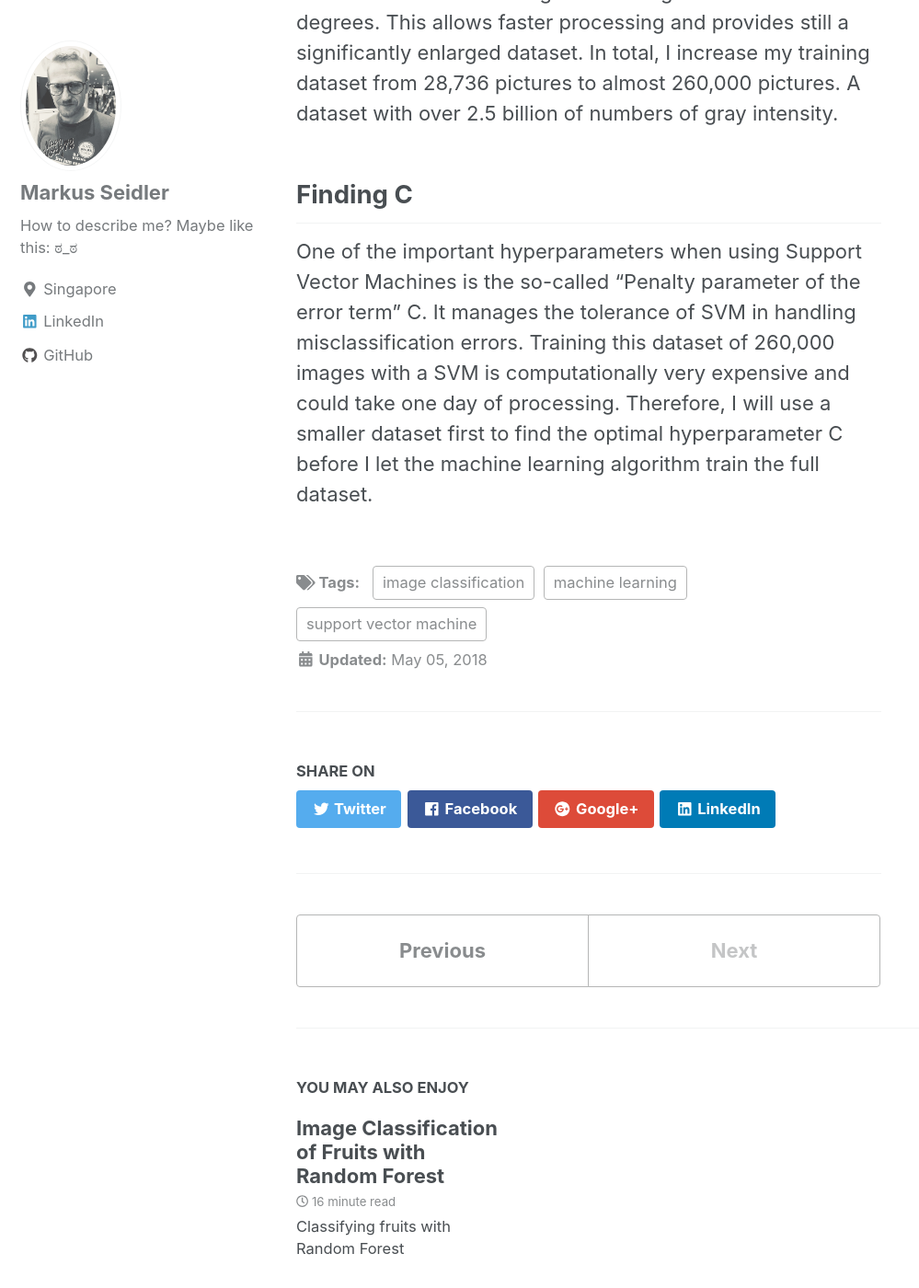
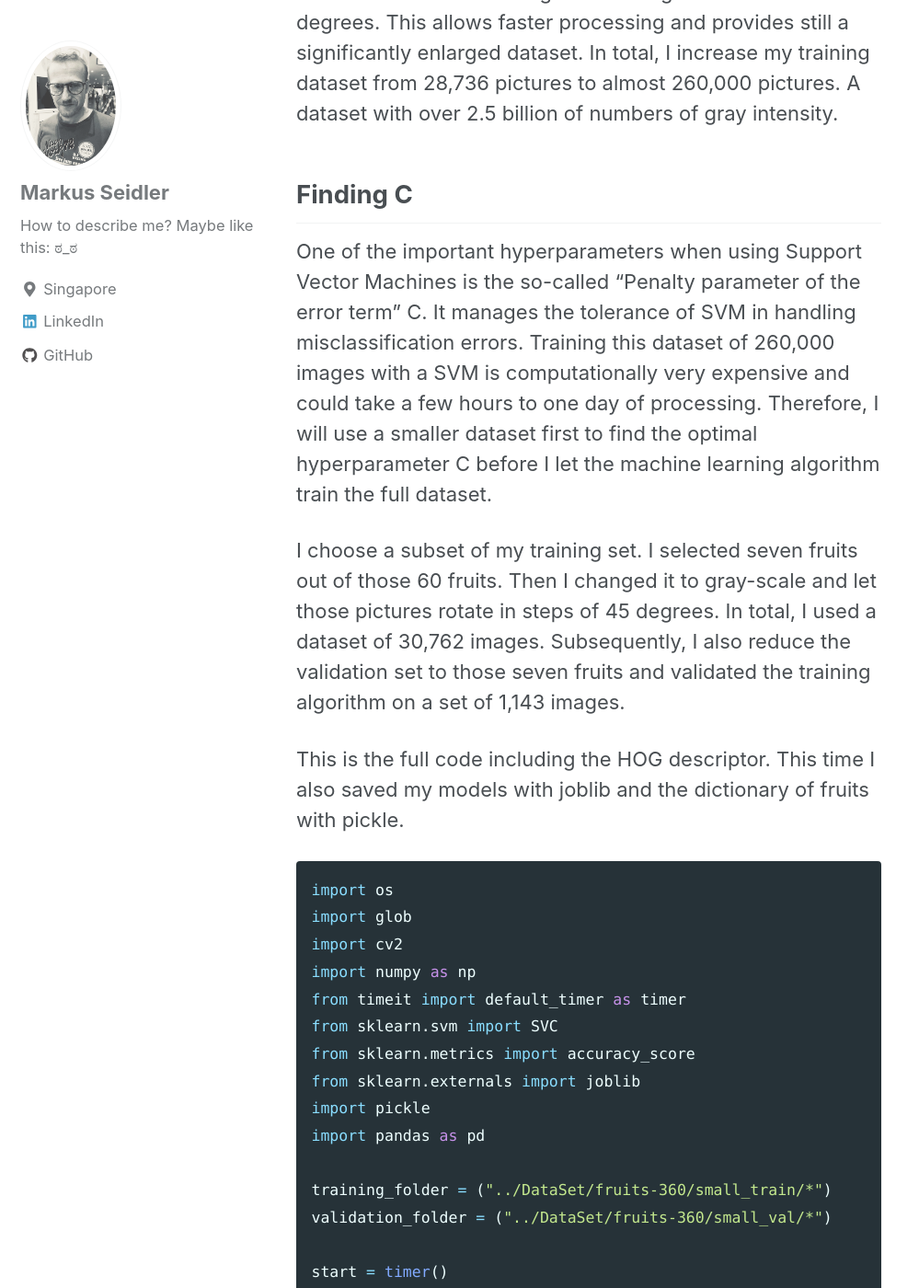
Before and after one commit to markusseidler/markusseidler.github.io, a Jekyll site: the page built from _posts/2018-05-02-IRCHOGSVM.md, in a window 1280 px wide and 1400 px high, scrolled down 13892 px. Shown: the whole window at 92% size, without its empty margins (0-999 px from the left). Built offline with Jekyll 4.4.1, drawn with Linux system fonts in a browser that asks for light colours; nearby versions of some CDN libraries; some of the changed text lies outside the part shown.

Commit message:
SVM C variation

````diff
--- a/_posts/2018-05-02-IRCHOGSVM.md
+++ b/_posts/2018-05-02-IRCHOGSVM.md
@@ -334,6 +334,171 @@
 is the so-called "Penalty parameter of the error term" C. It manages
 the tolerance of SVM in handling misclassification errors. Training this
 dataset of 260,000 images with a SVM is computationally very expensive and
-could take one day of processing. Therefore, I will use a smaller dataset first
-to find the optimal hyperparameter C before I let the machine learning
-algorithm train the full dataset.
+could take a few hours to one day of processing. Therefore, I will use a
+smaller dataset first to find the optimal hyperparameter C before I let
+the machine learning algorithm train the full dataset.
+
+I choose a subset of my training set. I selected seven fruits out of those
+60 fruits. Then I changed it to gray-scale and let those pictures
+rotate in steps of 45 degrees. In total, I used a dataset of 30,762 images.
+Subsequently, I also reduce the validation set to those seven fruits and
+validated the training algorithm on a set of 1,143 images.
+
+This is the full code including the HOG descriptor. This time I also saved
+my models with joblib and the dictionary of fruits with pickle.
+
+```python
+import os
+import glob
+import cv2
+import numpy as np
+from timeit import default_timer as timer
+from sklearn.svm import SVC
+from sklearn.metrics import accuracy_score
+from sklearn.externals import joblib
+import pickle
+import pandas as pd
+
+training_folder = ("../DataSet/fruits-360/small_train/*")
+validation_folder = ("../DataSet/fruits-360/small_val/*")
+
+start = timer()
+
+#creating empty lists, dictionaries and variables
+X_fruit_arrays = []
+y_fruit_ID = []
+
+name_dictionary = {}
+
+X_fruit_arrays_val = []
+y_fruit_ID_val = []
+name_dictionary_val = {}
+
+c_range = [1,3,5,8,10,15,20,25,30,40,50,100]
+accuracy = []
+duration = []
+
+count = 0
+count2 = 0
+count3 = 0
+count4 = 0
+
+#HOG parameters
+
+#how big is the image?
+winsize = (100, 100)
+
+#moving cells over the image, subset of image
+cellsize = (20, 20)
+
+#block to normalize vectors, to handle illumination, usually 2 x cell size
+blocksize = (20, 20)
+
+#overlap with neighboring cells. Usually 50% of blocksize
+blockstride = (10, 10)
+
+#number of bins of histogram, usually 9
+nbins = 9
+
+#Should the bins go from 0 to 180 degree (unsigned) or 0 to 360 (signed)? Usually unsigned
+signedGradients = False
+
+#no idea what it is but everyone says keep it default, there are not important?
+derivAperture = 1
+winSigma = -1.
+histogramNormType = 0
+L2HysThreshold = 0.2
+gammaCorrection = 1
+nlevels = 64
+
+
+hog = cv2.HOGDescriptor(winsize, cellsize, blocksize, blockstride, nbins, derivAperture, winSigma,
+                        histogramNormType, L2HysThreshold, gammaCorrection, nlevels, signedGradients)
+
+
+for path in glob.glob(training_folder):
+    path_split = path.split("/") [-1]
+    name_dictionary[count] = path_split.split("\\")[-1]
+    for pic in glob.glob (os.path.join(path,"*.jpg")):
+
+        image = cv2.imread(pic,0)
+        image = cv2.resize(image, (100,100))
+        print ("Pic Name ", pic, " Count ", count3)
+        count3 +=1
+        hog_descriptor = hog.compute (image)
+        X_fruit_arrays.append(hog_descriptor)
+        y_fruit_ID.append(count)
+
+    count += 1
+
+X_fruit_arrays = np.array(X_fruit_arrays)
+y_fruit_ID = np.array(y_fruit_ID)
+
+x = set(y_fruit_ID)
+
+X_fruit_arrays = X_fruit_arrays.reshape(-1,900)
+
+
+for path in glob.glob(validation_folder):
+    path_split = path.split("/") [-1]
+    name_dictionary_val[count2] = path_split.split("\\")[-1]
+    for pic in glob.glob (os.path.join(path,"*.jpg")):
+        image = cv2.imread(pic,0)
+        image = cv2.resize(image, (100,100))
+        print ("Pic Name ", pic, " Count ", count4)
+        count4 += 1
+        hog_descriptor = hog.compute (image)
+        X_fruit_arrays_val.append(hog_descriptor)
+        y_fruit_ID_val.append(count2)
+
+    count2 += 1
+
+X_fruit_arrays_val = np.array(X_fruit_arrays_val)
+y_fruit_ID_val = np.array(y_fruit_ID_val)
+X_fruit_arrays_val = X_fruit_arrays_val.reshape(-1,900)
+
+
+c_range = [1,3,5,8,10,15,20,25,30,40,50,100]
+accuracy = []
+duration = []
+
+for c in c_range:
+    start2 = timer()
+    svm = SVC(C=c)
+    svm.fit(X_fruit_arrays, y_fruit_ID)
+
+    test_predictions_val = svm.predict(X_fruit_arrays_val)
+    precision = accuracy_score(y_fruit_ID_val,test_predictions_val)*100
+    accuracy.append(round(precision,5))
+
+    filename = ("C_{}_number_of_fruits_{}_number_of_pics_{}.sav".format(c, count, count3))
+    joblib.dump(svm, filename)
+    print ("File ", filename," saved." )
+    end2=timer()
+    dur = round (end2-start2,2)
+    print (precision)
+    print (dur)
+    duration.append(dur)
+
+acc_df = pd.DataFrame()
+acc_df ["C"] = c_range
+acc_df ["Accuracy"] = accuracy
+acc_df ["Duration"] = duration
+
+print (acc_df)
+#
+with open ("name_dictionary_small.pickle", "wb") as file:
+    pickle.dump(name_dictionary, file)
+    print ("Pickle saved.")
+
+end = timer()
+duration = end - start
+print ("\n\tRunning time of script in seconds: \n\t", round(duration,5))
+```
+
+I reiterated the Support Vector Machine Classifier (SVC) through a list
+of different penalty parameter C. The result shows that the accuracy ratio
+increases up to a C of around 20.
+
+<img src="{{ site.url }}{{ site.baseurl }}/images/IRCHOGSVM/SVM C variation.PNG"
+alt="SVM C variation">
````
Also changed, not shown: images/IRCHOGSVM/SVM C variation.PNG (added).
